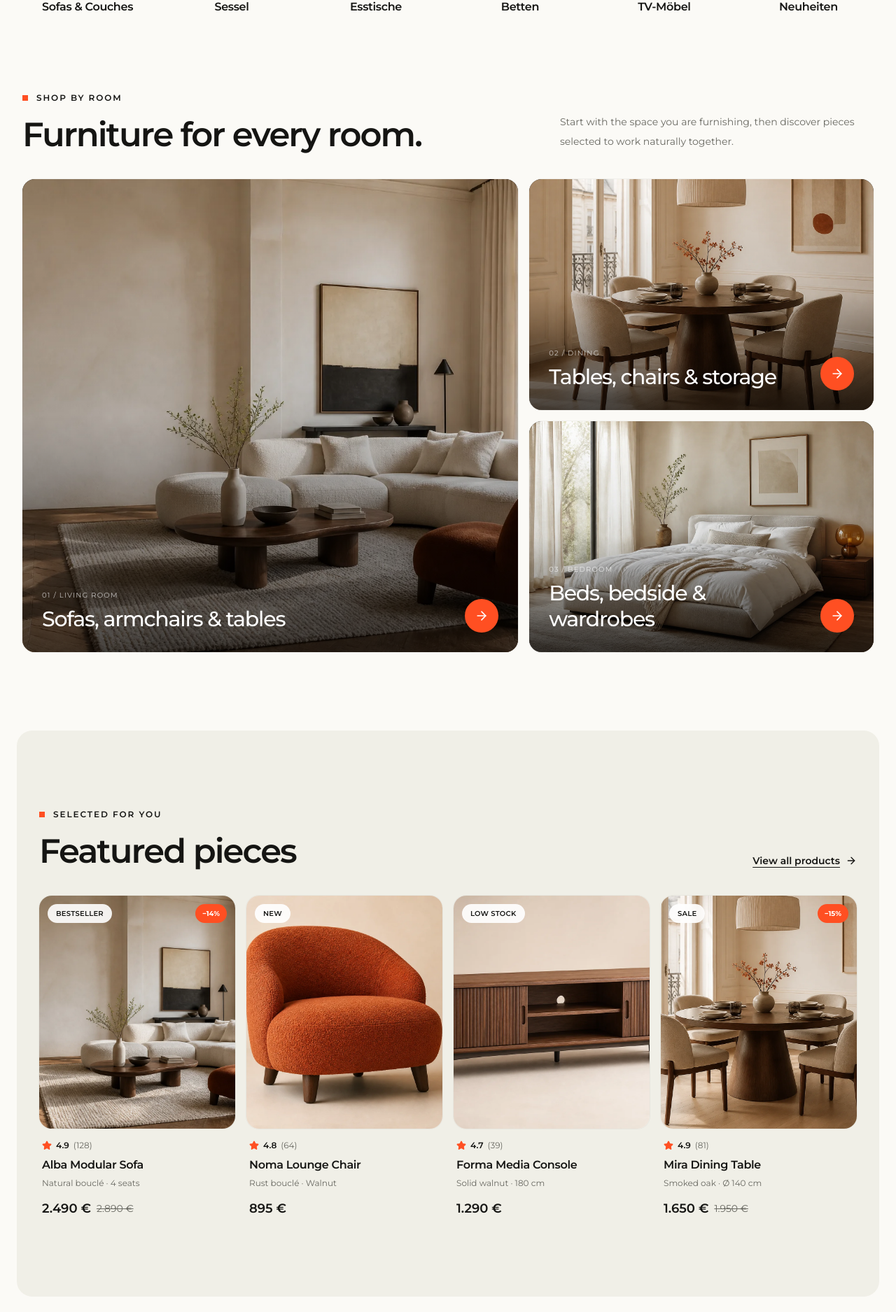
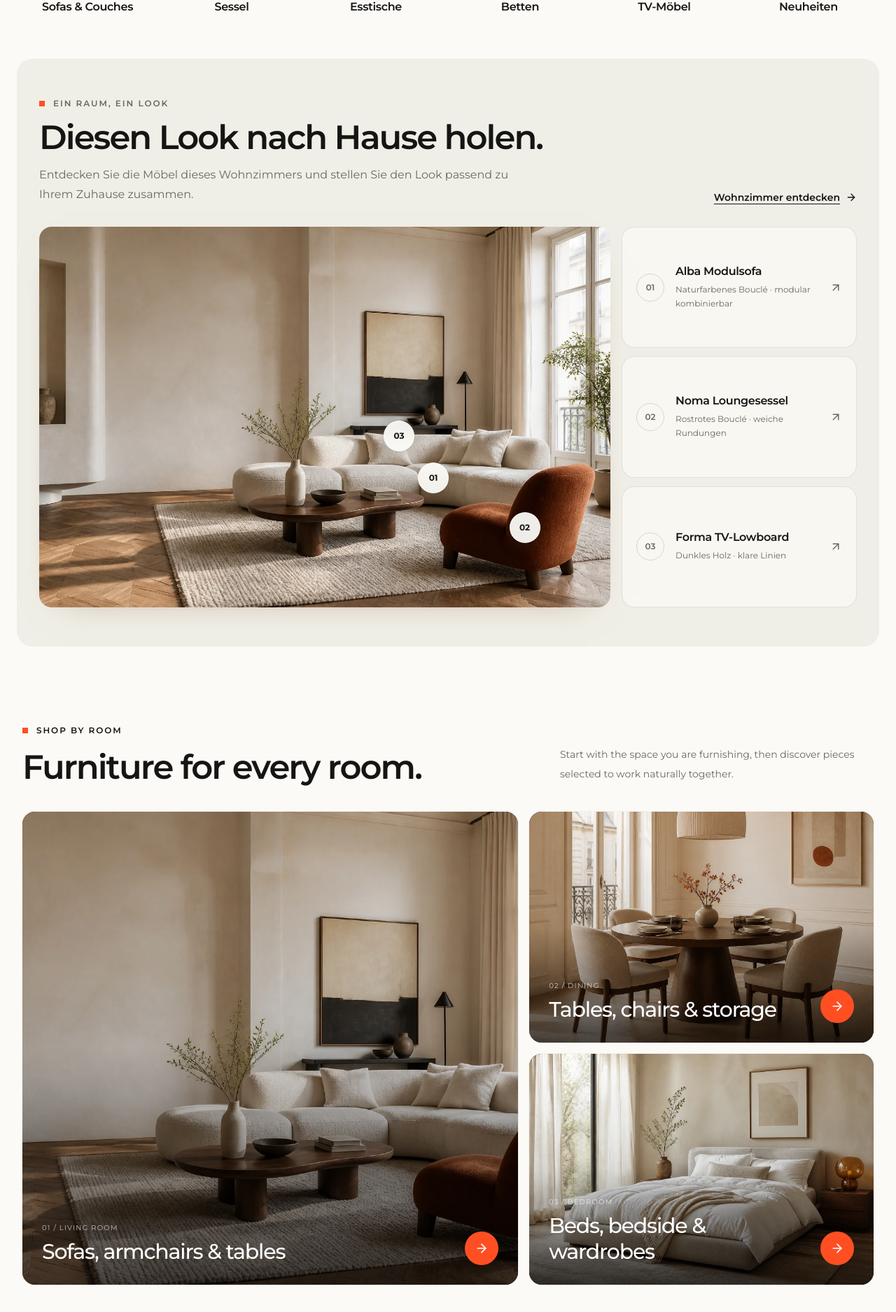
Before and after one commit to AutomatonSoft/jvmoebel-shopware-front, a Next.js app: page / in a window 1280 px wide. Shown: the part 1179-3054 px from the top of the page at 70% size. Built offline with nearby package versions, Linux system fonts and the light colour scheme.

Commit message:
fix(home): compact shop the look section

```diff
--- a/src/features/cms/components/elements/cms-shop-the-look.tsx
+++ b/src/features/cms/components/elements/cms-shop-the-look.tsx
@@ -18,18 +18,18 @@ export function CmsShopTheLook({ slot }: CmsSlotComponentProps) {
 
   return (
     <section
-      className="mx-2 mt-16 rounded-3xl bg-muted sm:mx-4 sm:mt-20 lg:mx-6"
+      className="mx-2 mt-12 rounded-3xl bg-muted sm:mx-4 sm:mt-16 lg:mx-6"
       data-cms-element="jv-shop-the-look"
     >
-      <div className="mx-auto w-full max-w-360 px-4 py-14 sm:px-8 sm:py-18 lg:py-20">
-        <div className="mb-8 grid gap-5 md:grid-cols-[minmax(0,1fr)_auto] md:items-end sm:mb-10">
+      <div className="mx-auto w-full max-w-360 px-4 py-10 sm:px-8 sm:py-12 lg:py-14">
+        <div className="mb-6 grid gap-5 md:grid-cols-[minmax(0,1fr)_auto] md:items-end sm:mb-8">
           <div>
             {eyebrow && (
               <p className="mb-4 flex items-center gap-3 text-xs font-semibold tracking-[0.16em] text-muted-foreground uppercase before:block before:size-2 before:bg-primary">
                 {eyebrow}
               </p>
             )}
-            <h2 className="max-w-3xl text-4xl leading-none font-semibold tracking-[-0.04em] text-balance sm:text-5xl">
+            <h2 className="max-w-3xl text-3xl leading-none font-semibold tracking-[-0.04em] text-balance sm:text-4xl lg:text-5xl">
               {title}
             </h2>
             {description && (
@@ -54,10 +54,10 @@ export function CmsShopTheLook({ slot }: CmsSlotComponentProps) {
         </div>
 
         <div className="grid gap-4 lg:grid-cols-[minmax(0,1.7fr)_minmax(18rem,0.7fr)]">
-          <div className="relative min-h-96 overflow-hidden rounded-2xl bg-background shadow-[0_18px_50px_-34px_rgba(139,96,63,0.55)] sm:min-h-128 lg:min-h-[42rem]">
+          <div className="relative min-h-80 overflow-hidden rounded-2xl bg-background shadow-[0_18px_50px_-34px_rgba(139,96,63,0.55)] sm:min-h-112 lg:min-h-136">
             <Image
               alt={image.alt}
-              className="object-cover transition-transform duration-700 ease-out motion-safe:hover:scale-[1.015]"
+              className="object-cover"
               fill
               sizes="(max-width: 1024px) calc(100vw - 2rem), (max-width: 1536px) 62vw, 900px"
               src={image.url}
@@ -88,7 +88,7 @@ export function CmsShopTheLook({ slot }: CmsSlotComponentProps) {
             {items.map((item, index) => (
               <li key={item.id}>
                 <a
-                  className="group flex h-full min-h-28 items-center gap-4 rounded-2xl border border-foreground/10 bg-background/75 p-4 transition-[border-color,background-color,box-shadow,transform] hover:border-primary/30 hover:bg-background hover:shadow-[0_14px_30px_-22px_rgba(139,96,63,0.6)] focus-visible:ring-3 focus-visible:ring-primary/25 focus-visible:outline-none motion-safe:hover:-translate-y-0.5 sm:p-5"
+                  className="group flex h-full min-h-24 items-center gap-4 rounded-2xl border border-foreground/10 bg-background/75 p-4 transition-[border-color,background-color,box-shadow,transform] hover:border-primary/30 hover:bg-background hover:shadow-[0_14px_30px_-22px_rgba(139,96,63,0.6)] focus-visible:ring-3 focus-visible:ring-primary/25 focus-visible:outline-none motion-safe:hover:-translate-y-0.5 sm:p-5"
                   href={item.url}
                 >
                   <span className="flex size-10 shrink-0 items-center justify-center rounded-full border border-foreground/15 text-xs font-semibold text-muted-foreground">
--- a/src/features/cms/fixtures/home-page.ts
+++ b/src/features/cms/fixtures/home-page.ts
@@ -4,6 +4,7 @@ const pageId = "mock-home-page";
 const sectionId = "mock-home-section";
 const heroBlockId = "mock-home-hero-block";
 const categoryRailBlockId = "mock-home-category-rail-block";
+const shopTheLookBlockId = "mock-home-shop-the-look-block";
 const roomGridBlockId = "mock-home-room-grid-block";
 const productGridBlockId = "mock-home-product-grid-block";
 const newsletterBlockId = "mock-home-newsletter-block";
@@ -135,8 +136,60 @@ export const homeCmsPageMock = {
           ],
         },
         {
+          id: shopTheLookBlockId,
+          position: 2,
+          type: "jv-shop-the-look",
+          slots: [
+            {
+              id: "mock-home-shop-the-look-slot",
+              slot: "content",
+              type: "jv-shop-the-look",
+              data: {
+                description:
+                  "Entdecken Sie die Möbel dieses Wohnzimmers und stellen Sie den Look passend zu Ihrem Zuhause zusammen.",
+                eyebrow: "Ein Raum, ein Look",
+                image: {
+                  alt: "Helles Wohnzimmer mit Sofa, Loungesessel und TV-Lowboard",
+                  url: "/images/hero-living.webp",
+                },
+                items: {
+                  sofa: {
+                    description: "Naturfarbenes Bouclé · modular kombinierbar",
+                    hotspot: { x: 69, y: 66 },
+                    id: "look-alba-sofa",
+                    name: "Alba Modulsofa",
+                    position: 0,
+                    url: "/product/alba",
+                  },
+                  armchair: {
+                    description: "Rostrotes Bouclé · weiche Rundungen",
+                    hotspot: { x: 85, y: 79 },
+                    id: "look-noma-armchair",
+                    name: "Noma Loungesessel",
+                    position: 1,
+                    url: "/product/noma",
+                  },
+                  lowboard: {
+                    description: "Dunkles Holz · klare Linien",
+                    hotspot: { x: 63, y: 55 },
+                    id: "look-forma-lowboard",
+                    name: "Forma TV-Lowboard",
+                    position: 2,
+                    url: "/product/forma",
+                  },
+                },
+                title: "Diesen Look nach Hause holen.",
+                viewAll: {
+                  label: "Wohnzimmer entdecken",
+                  url: "/living",
+                },
+              },
+            },
+          ],
+        },
+        {
           id: roomGridBlockId,
-          position: 2,
+          position: 3,
           type: "jv-room-grid",
           slots: [
             {
@@ -192,7 +245,7 @@ export const homeCmsPageMock = {
         },
         {
           id: productGridBlockId,
-          position: 3,
+          position: 4,
           type: "jv-product-grid",
           slots: [
             {
@@ -306,7 +359,7 @@ export const homeCmsPageMock = {
         },
         {
           id: newsletterBlockId,
-          position: 4,
+          position: 5,
           type: "jv-newsletter",
           slots: [
             {
```
Also changed, not shown: 1 other file (tests, documents, lock files or other folders).
